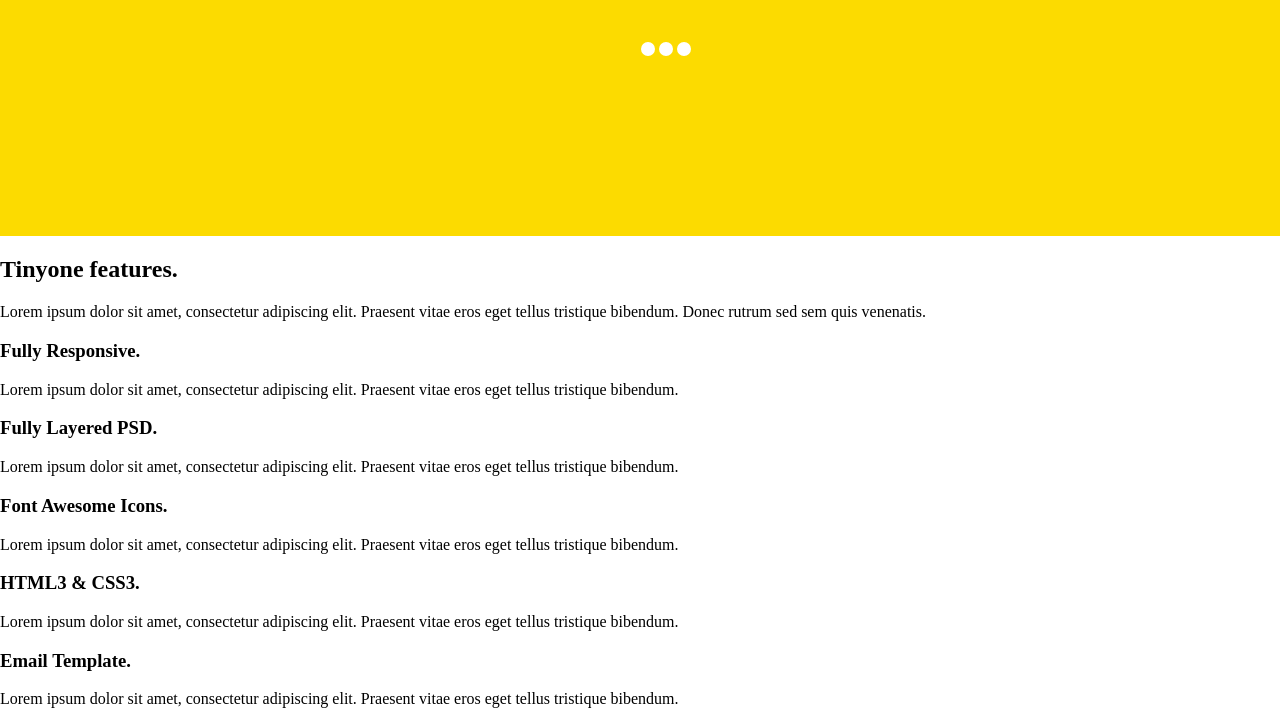
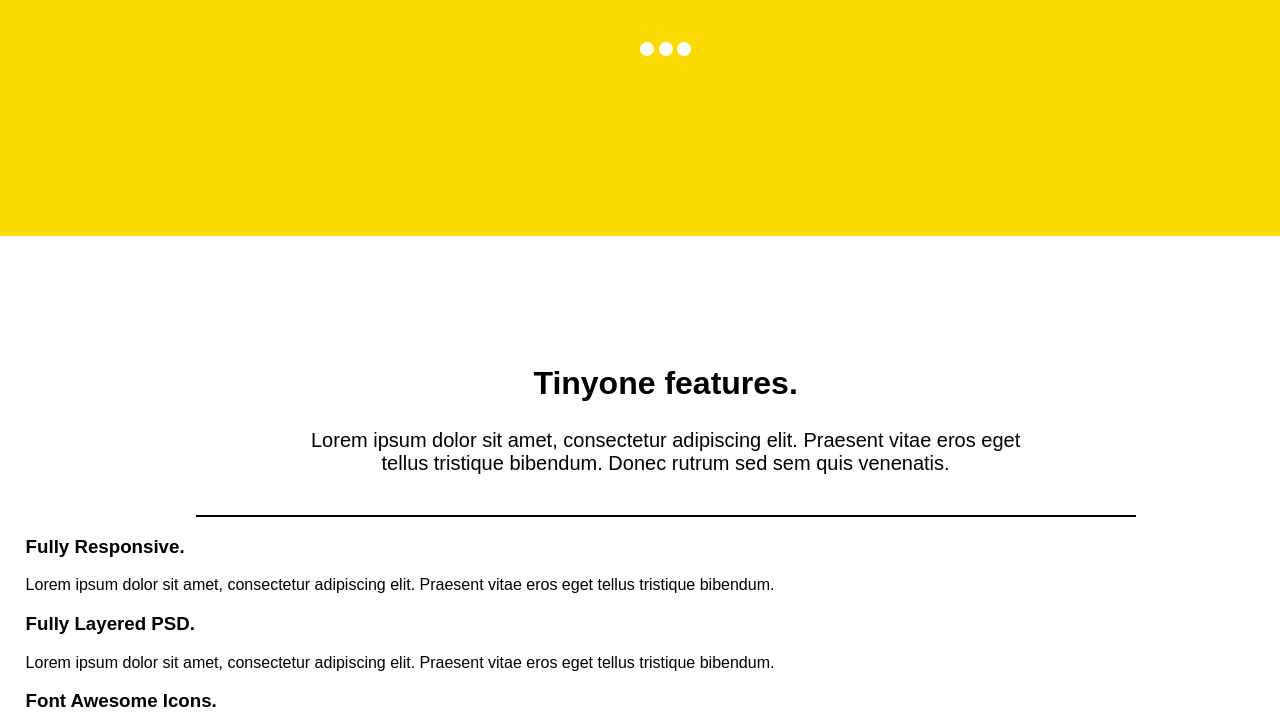
Before and after one commit to cristianfelipe94/TinyOneWebSite, a website: page src/index.html in a window 1280 px wide. Shown: the part 666-1390 px from the top of the page. Drawn offline with Linux system fonts and the light colour scheme.

Commit message:
Have added some details and style to the second Block.

```diff
--- a/src/index.html
+++ b/src/index.html
@@ -48,8 +48,8 @@
   <div class="secondBlock">
 
     <div class="secondContentBlock">
-      <h2>Tinyone features.</h2>
-      <p>Lorem ipsum dolor sit amet, consectetur adipiscing elit. Praesent vitae eros eget tellus tristique bibendum. Donec rutrum sed sem quis venenatis.</p>
+      <h2 class="subTitleFeatures">Tinyone features.</h2>
+      <p class="preContentFeatures">Lorem ipsum dolor sit amet, consectetur adipiscing elit. Praesent vitae eros eget tellus tristique bibendum. Donec rutrum sed sem quis venenatis.</p>
     </div>
 
     <div class="infoFeatures">
--- a/src/sass/style.scss
+++ b/src/sass/style.scss
@@ -1,7 +1,7 @@
 //Universal styles.
 ///////////////////
 * {
-font-family: PT Sans;
+font-family: PT Sans, sans-serif;
 }
 
 body {
@@ -110,12 +110,16 @@ body {
   text-align: center;
 }
 
+//Software Icons.
+/////////////////
 .iconList {
   list-style: none;
   display: inline-block;
   margin: 13.5px 20px 0;
 }
 
+//SlideShow Circles Status.
+///////////////////////////
 .slideShowStatus {
   width: 20%;
   margin: 45px auto;
@@ -134,3 +138,36 @@ body {
   background-color: black;
   transition: background-color 0.8s;
 }
+
+//Second Block.
+///////////////
+.secondBlock {
+  padding: 8% 2% 0 2%;
+  height: 100vh;
+  width: 100vw;
+  background-color: #ffffff;
+}
+
+//Second Content Block.
+///////////////////////
+.secondContentBlock {
+  max-width: 940px;
+  margin: 0 auto;
+  text-align: center;
+  padding-bottom: 40px;
+  border-bottom: 2px solid black;
+}
+
+.subTitleFeatures {
+  font-weight: bold;
+  font-size: 32px;
+  width: 100%;
+}
+
+.preContentFeatures {
+  margin: 0 auto;
+  font-size: 20px;
+  width: 80%;
+}
+
+//Features content information.
```
Also changed, not shown: src/css/style.css, 1 other file.
